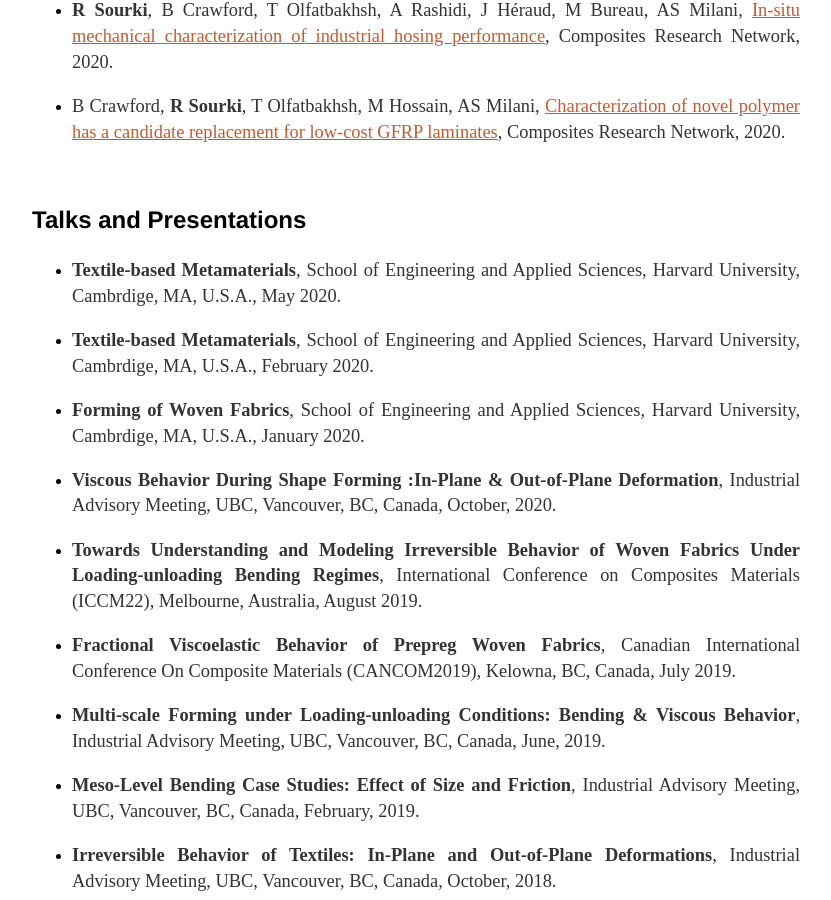
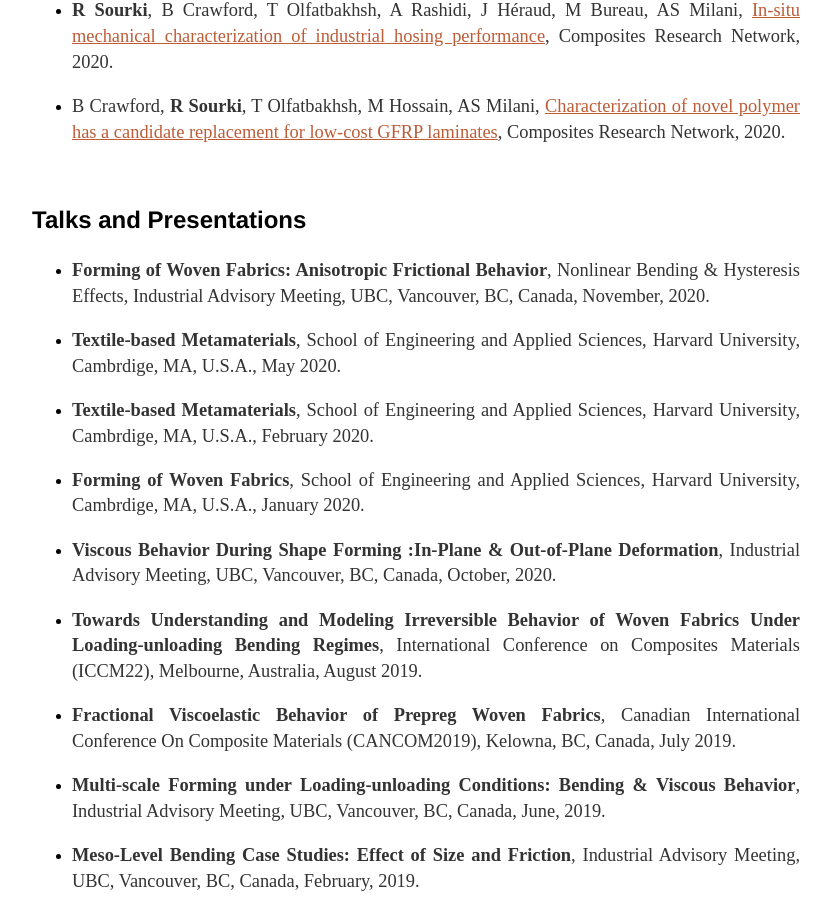
Before and after one commit to rsourki/rsourki.github.io, a Jekyll site: the page built from publications/index.html, in a window 1280 px wide and 900 px high, scrolled down 1263 px. Shown: the whole window, without its empty margins (224-1055 px from the left). Built offline with Jekyll 4.4.1, drawn with Linux system fonts in a browser that asks for light colours.

Commit message:
Update index.html

```diff
--- a/publications/index.html
+++ b/publications/index.html
@@ -42,6 +42,7 @@
  <br>
  <h3>Talks and Presentations</h3>
  <ul>
+ <li><p><b>Forming of Woven Fabrics: Anisotropic Frictional Behavior</b>, Nonlinear Bending & Hysteresis Effects, Industrial Advisory Meeting, UBC, Vancouver, BC, Canada, November, 2020.</p></li>
  <li><p><b>Textile-based Metamaterials</b>, School of Engineering and Applied Sciences, Harvard University, Cambrdige, MA, U.S.A., May 2020.</p></li>
  <li><p><b>Textile-based Metamaterials</b>, School of Engineering and Applied Sciences, Harvard University, Cambrdige, MA, U.S.A., February 2020.</p></li>
  <li><p><b>Forming of Woven Fabrics</b>, School of Engineering and Applied Sciences, Harvard University, Cambrdige, MA, U.S.A., January 2020.</p></li>
```
